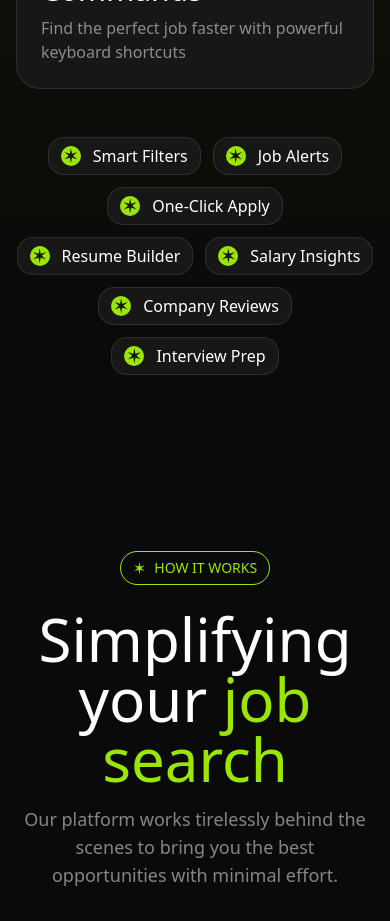
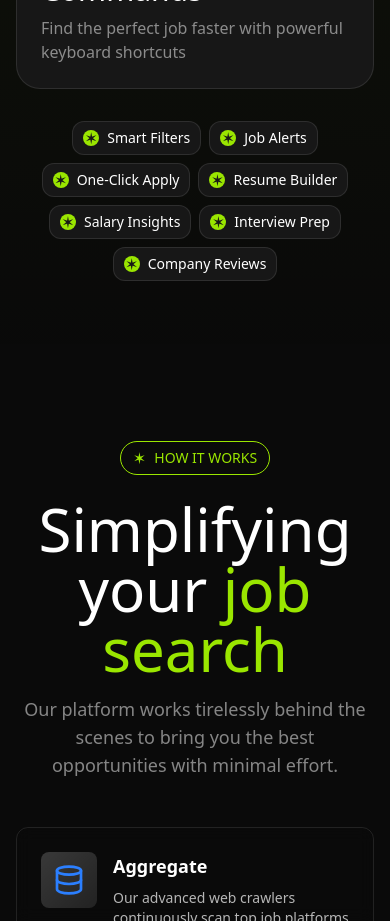
Before and after one commit to omkarkhoche3448/Job-landing, a React (Vite) app: page / in a window 390 px wide. Shown: the part 3780-4701 px from the top of the page. Built offline with nearby package versions, Linux system fonts and the light colour scheme.

Commit message:
style(Features): adjust layout and spacing for better responsiveness

```diff
--- a/src/sections/Features.jsx
+++ b/src/sections/Features.jsx
@@ -10,8 +10,8 @@ const features = [
     "One-Click Apply",
     "Resume Builder",
     "Salary Insights",
+    "Interview Prep",
     "Company Reviews",
-    "Interview Prep",
 ];
 
 function Features() {
@@ -121,20 +121,22 @@ function Features() {
                         </div>
                     </div>
 
-                    <div className="my-12 flex items-center justify-center flex-wrap gap-3 max-w-3xl mx-auto">
+                    <div className="my-8 sm:my-12 flex items-center justify-center flex-wrap gap-2 sm:gap-3 max-w-3xl mx-auto px-3 sm:px-4">
+                        <div className="w-full flex flex-wrap items-center justify-center gap-2 sm:gap-3">
                             {features.map((feature) => (
                                 <div
-                                className="bg-neutral-900 border border-white/10 inline-flex px-3 md:px-5 md:py-2 py-1.5 rounded-2xl gap-3 items-center hover:scale-105 hover:border-lime-400/30 transition duration-500 group"
+                                    className="bg-neutral-900 border border-white/10 inline-flex px-2.5 sm:px-3 md:px-5 py-1.5 md:py-2 rounded-xl sm:rounded-2xl gap-2 sm:gap-3 items-center hover:scale-105 hover:border-lime-400/30 transition duration-500 group"
                                     key={feature}
                                 >
-                                <span className="bg-lime-400 text-neutral-900 size-5 rounded-full inline-flex items-center justify-center text-xl group-hover:rotate-45 transition duration-500">
+                                    <span className="bg-lime-400 text-neutral-900 w-4 h-4 sm:w-5 sm:h-5 rounded-full inline-flex items-center justify-center text-base sm:text-xl group-hover:rotate-45 transition duration-500">
                                         &#10038;
                                     </span>
-                                <span className="font-medium md:text-lg">
+                                    <span className="font-medium text-sm sm:text-base md:text-lg whitespace-nowrap">
                                         {feature}
                                     </span>
                                 </div>
                             ))}
+                        </div>
                     </div>
                 </div>
             </div>
```
Lines whose indentation alone changed are shown as unchanged.
